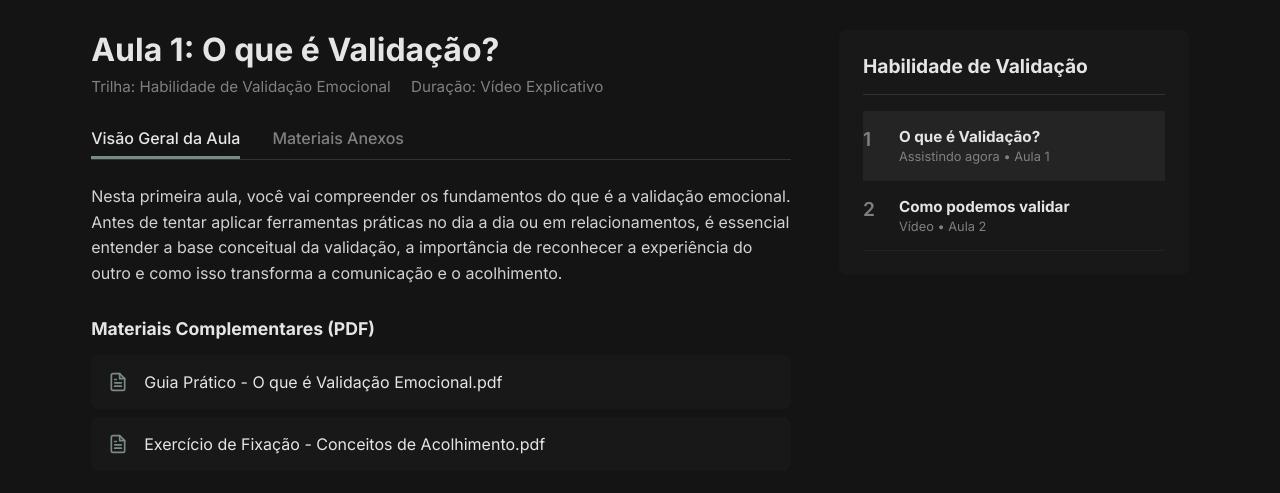
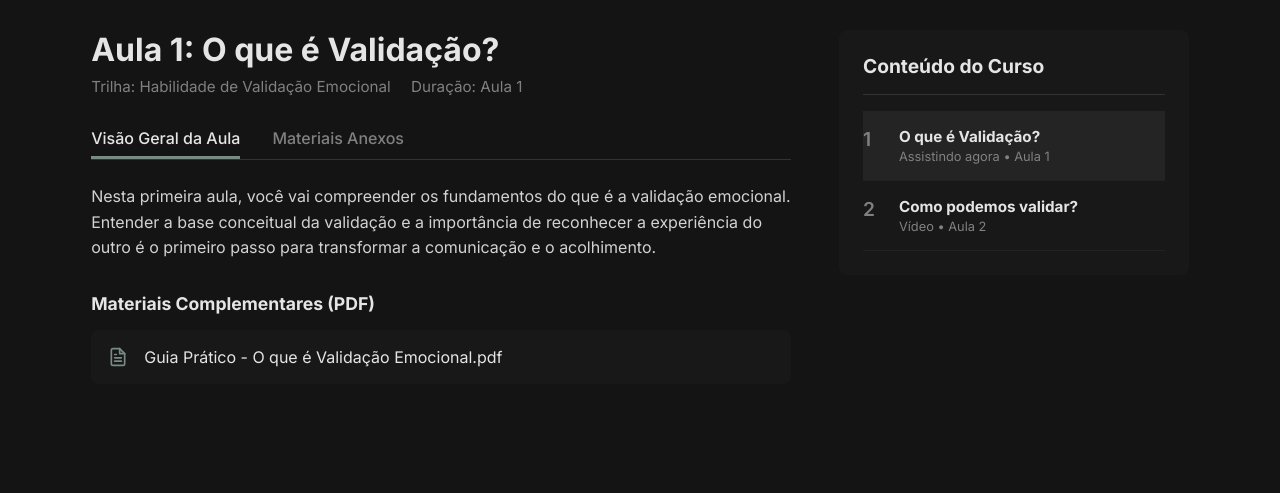
Before and after one commit to psithiagocampoli/sitepsicologia, a plain HTML site: page plataforma-curso.html in a window 1280 px wide. Shown: the part 747-1240 px from the top of the page. After the commit the page ends 1171 px from the top, so only its background shows below. Drawn offline with Linux system fonts and the light colour scheme.

Commit message:
Update plataforma-curso.html

```diff
--- a/plataforma-curso.html
+++ b/plataforma-curso.html
@@ -35,7 +35,7 @@
     </nav>
 
     <div class="player-layout">
-        <!-- Video Area Player -->
+        <!-- Video Area Player (Vídeo Inicial: Aula 1 - O que é validação) -->
         <div class="video-container">
             <iframe id="main-video-player"
                     src="https://www.youtube.com/embed/B4gMafozt4g?rel=0&autoplay=0"
@@ -52,7 +52,7 @@
                     <h1 id="lesson-title">Aula 1: O que é Validação?</h1>
                     <div class="course-meta">
                         <span>Trilha: Habilidade de Validação Emocional</span>
-                        <span id="lesson-duration">Duração: Vídeo Explicativo</span>
+                        <span id="lesson-duration">Duração: Aula 1</span>
                     </div>
                 </div>
 
@@ -62,7 +62,7 @@
                 </div>
 
                 <p class="course-desc" id="lesson-desc">
-                    Nesta primeira aula, você vai compreender os fundamentos do que é a validação emocional. Antes de tentar aplicar ferramentas práticas no dia a dia ou em relacionamentos, é essencial entender a base conceitual da validação, a importância de reconhecer a experiência do outro e como isso transforma a comunicação e o acolhimento.
+                    Nesta primeira aula, você vai compreender os fundamentos do que é a validação emocional. Entender a base conceitual da validação e a importância de reconhecer a experiência do outro é o primeiro passo para transformar a comunicação e o acolhimento.
                 </p>
 
                 <h3 style="margin-top: 2rem; margin-bottom: 1rem; font-size: 1.1rem;">Materiais Complementares (PDF)</h3>
@@ -71,22 +71,18 @@
                         <svg xmlns="http://www.w3.org/2000/svg" width="20" height="20" viewBox="0 0 24 24" fill="none" stroke="currentColor" stroke-width="2" stroke-linecap="round" stroke-linejoin="round" style="color:#788C83;"><path d="M14 2H6a2 2 0 0 0-2 2v16a2 2 0 0 0 2 2h12a2 2 0 0 0 2-2V8z"></path><polyline points="14 2 14 8 20 8"></polyline><line x1="16" y1="13" x2="8" y2="13"></line><line x1="16" y1="17" x2="8" y2="17"></line><polyline points="10 9 9 9 8 9"></polyline></svg>
                         Guia Prático - O que é Validação Emocional.pdf
                     </a>
-                    <a href="#" class="material-item">
-                        <svg xmlns="http://www.w3.org/2000/svg" width="20" height="20" viewBox="0 0 24 24" fill="none" stroke="currentColor" stroke-width="2" stroke-linecap="round" stroke-linejoin="round" style="color:#788C83;"><path d="M14 2H6a2 2 0 0 0-2 2v16a2 2 0 0 0 2 2h12a2 2 0 0 0 2-2V8z"></path><polyline points="14 2 14 8 20 8"></polyline><line x1="16" y1="13" x2="8" y2="13"></line><line x1="16" y1="17" x2="8" y2="17"></line><polyline points="10 9 9 9 8 9"></polyline></svg>
-                        Exercício de Fixação - Conceitos de Acolhimento.pdf
-                    </a>
                 </div>
             </div>
 
             <!-- Right Column: Lesson List -->
             <div class="episodes-panel">
-                <h3 class="episodes-title">Habilidade de Validação</h3>
+                <h3 class="episodes-title">Conteúdo do Curso</h3>
 
                 <div class="episode active"
                      data-video-id="B4gMafozt4g"
                      data-title="Aula 1: O que é Validação?"
-                     data-duration="Duração: Vídeo Explicativo"
-                     data-desc="Nesta primeira aula, você vai compreender os fundamentos do que é a validação emocional. Antes de tentar aplicar ferramentas práticas no dia a dia ou em relacionamentos, é essencial entender a base conceitual da validação, a importância de reconhecer a experiência do outro e como isso transforma a comunicação e o acolhimento.">
+                     data-duration="Duração: Aula 1"
+                     data-desc="Nesta primeira aula, você vai compreender os fundamentos do que é a validação emocional. Entender a base conceitual da validação e a importância de reconhecer a experiência do outro é o primeiro passo para transformar a comunicação e o acolhimento.">
                     <div class="episode-num">1</div>
                     <div class="episode-info">
                         <h4>O que é Validação?</h4>
@@ -96,12 +92,12 @@
 
                 <div class="episode"
                      data-video-id="LmtlvGxiAbU"
-                     data-title="Aula 2: Como podemos validar (Aplicação Prática)"
-                     data-duration="Duração: Vídeo Prático"
-                     data-desc="Na segunda aula da sequência, passamos da teoria para a prática: como você pode validar emoções na prática cotidiana? Veja passos simples, frases de acolhimento e atitudes concretas para exercitar a habilidade de validação no seu dia a dia.">
+                     data-title="Aula 2: Como podemos validar?"
+                     data-duration="Duração: Aula 2"
+                     data-desc="Na segunda aula, passamos para a prática: como você pode validar emoções na prática cotidiana? Veja atitudes concretas e frases de acolhimento para exercitar a validação.">
                     <div class="episode-num">2</div>
                     <div class="episode-info">
-                        <h4>Como podemos validar</h4>
+                        <h4>Como podemos validar?</h4>
                         <p class="episode-status">Vídeo • Aula 2</p>
                     </div>
                 </div>
```
